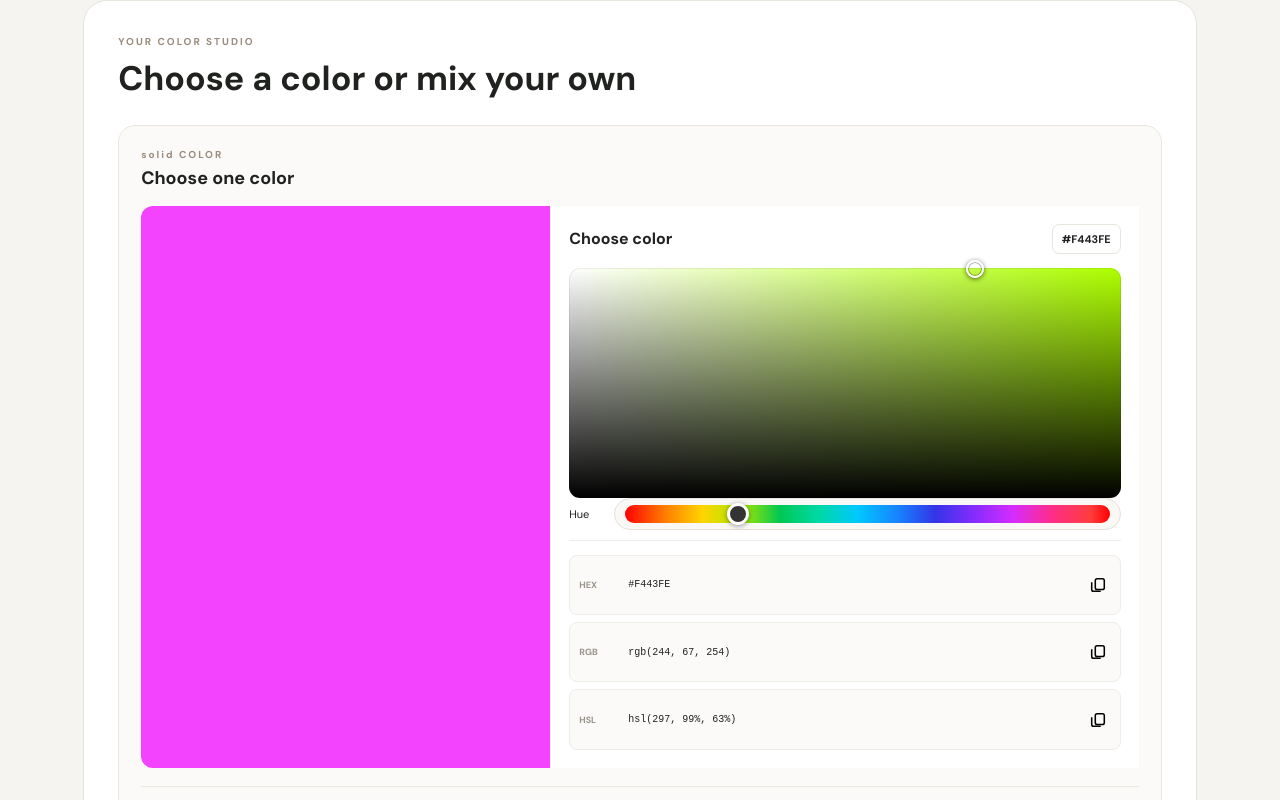
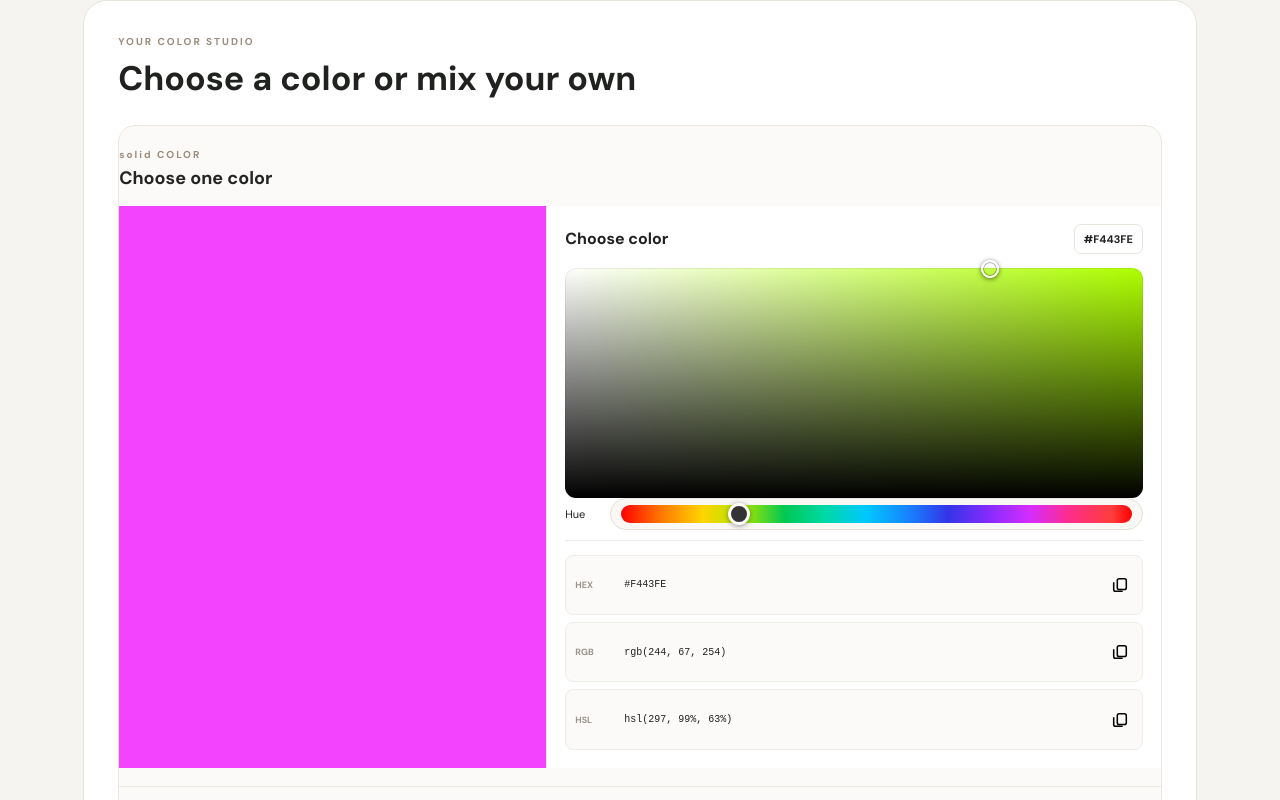
Before and after one commit to gouharihawa-dotcom/hue-color-studio, a React (Vite) app: page / in a window 1280 px wide. Shown: the part 460-1260 px from the top of the page. Built offline with nearby package versions, Linux system fonts and the light colour scheme; a web font is replaced by a local one.

Commit message:
Add styles for workspace and studio panel
Added styles for workspace and studio panel components.

```diff
--- a/src/App.css
+++ b/src/App.css
@@ -1031,3 +1031,22 @@ h1 em {
   background: #d18b68;
   color: #171916;
 }
+.workspace.studio-panel {
+  padding-left: 0;
+  padding-right: 0;
+}
+
+.color-preview {
+  width: 100%;
+  margin: 0;
+  border-radius: 0;
+}
+
+.studio-panel-heading h3 {
+  color: #242424;
+  opacity: 1;
+}
+
+.dark .studio-panel-heading h3 {
+  color: #f2f1eb;
+}
```
